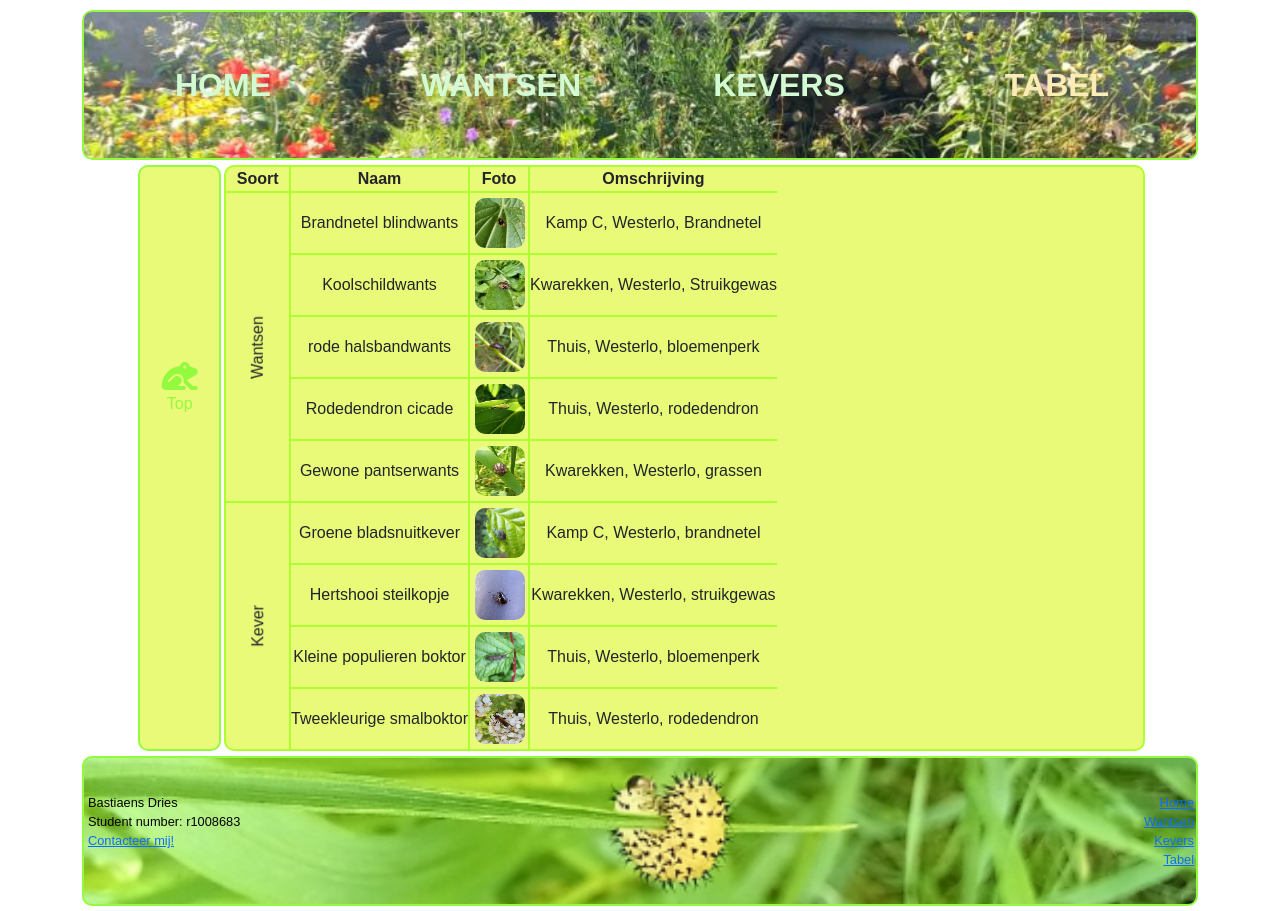
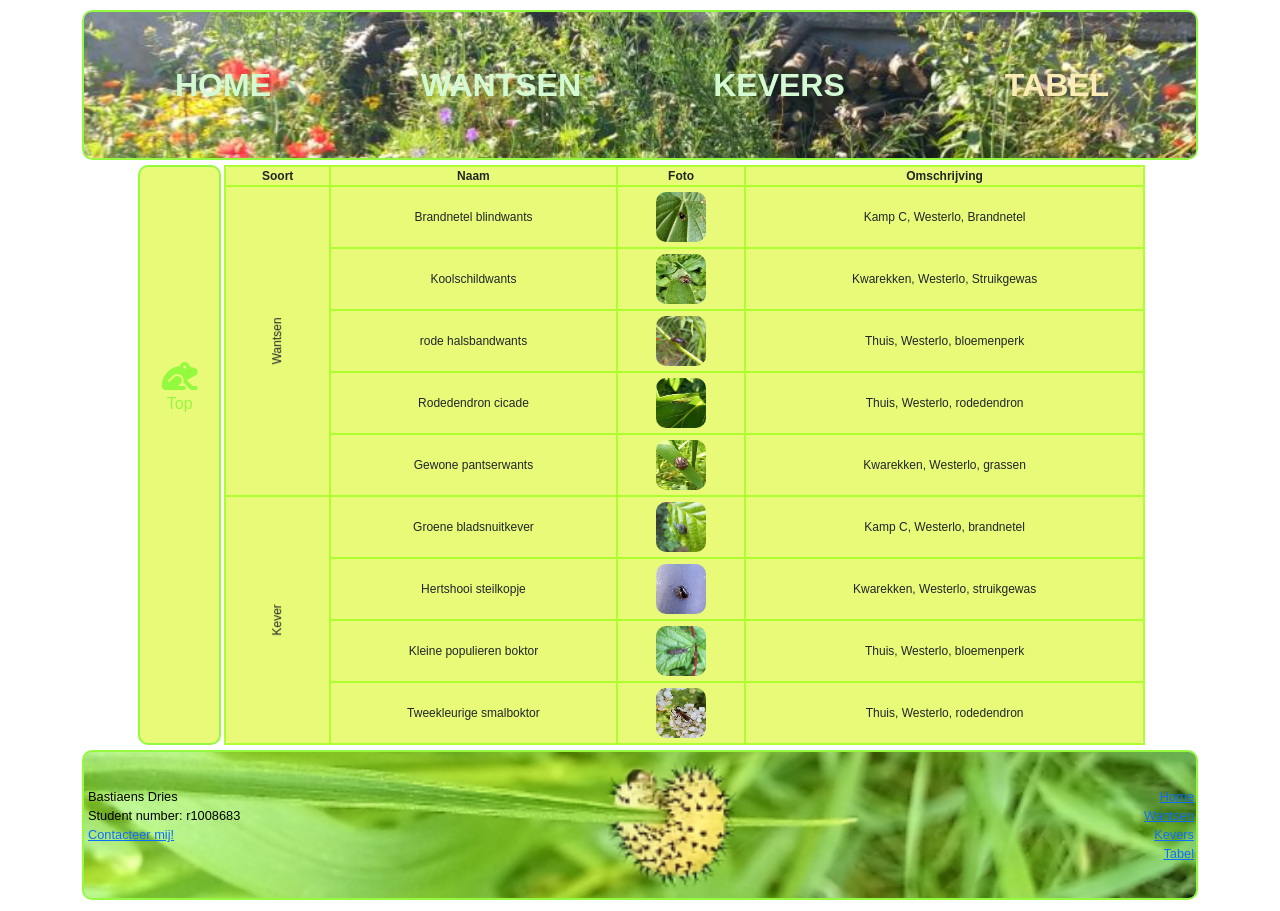
Before and after one commit to bastiaensdries/2023-2024-1wt-webdesign-essentials-portfolio-bastiaensdries, a website: page portfolio/table.html in a window 1280 px wide. Drawn offline with nearby package versions, Linux system fonts and the light colour scheme; a web font is replaced by a local one.

Commit message:
Problem solved rotated text through nav

```diff
--- a/portfolio/css/portfolio.css
+++ b/portfolio/css/portfolio.css
@@ -24,6 +24,7 @@ body {
 }
 
 nav {
+    z-index: 999;
     background-image: url("/portfolio/assets/background/20240717_160917.jpg");
     background-attachment: scroll;
     background-repeat: no-repeat;
@@ -32,7 +33,7 @@ nav {
     border: 2px solid #94FA3F;
     border-radius: 10px;
     outline: 4px solid white;
-    /*position: -webkit-sticky;*/
+
     position: sticky;
     top: 0;
 }
@@ -166,16 +167,17 @@ main {
 
 table {
     background-color: #E9FA78;
-    display: block;
     border: 2px solid greenyellow;
     border-radius: 10px;
+    text-align: center;
+    /*display: block;*/
 }
 
 table {
     height: 100%;
     width: 100%;
     font-size: 75%;
-    text-align: center;
+
 }
 
 td {
@@ -187,43 +189,6 @@ th {
     border: 2px solid greenyellow;
     text-align: center;
 }
-
-.topleft {
-    border-top: none;
-    border-left: none;
-}
-
-.topright {
-    border-top: none;
-    border-right: none;
-}
-
-.bottomleft {
-    border-bottom: none;
-    border-left: none;
-}
-
-.bottomright {
-    border-bottom: none;
-    border-right: none;
-}
-
-.top {
-    border-top: none;
-}
-
-.bottom {
-    border-bottom: none;
-}
-
-.right {
-    border-right: none;
-}
-
-.left {
-    border-left: none;
-}
-
 
 .text-rotate {
     transform: rotate(-90deg);
@@ -282,9 +247,9 @@ footer a {
         height: 5rem;
     }
 
-    table {
-        font-size: 100%;
-    }
+    /*table {*/
+    /*    font-size: 100%;*/
+    /*}*/
 
     .foto {
         max-width: 50px;
```
Also changed, not shown: portfolio/table.html (+67 -0 lines).
